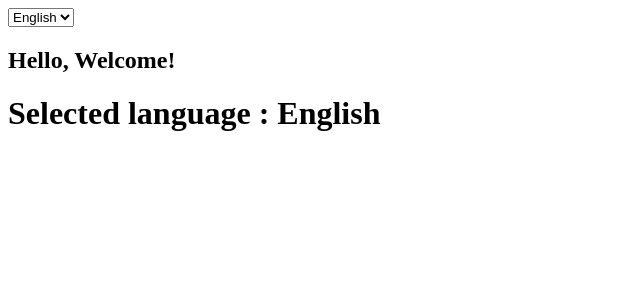
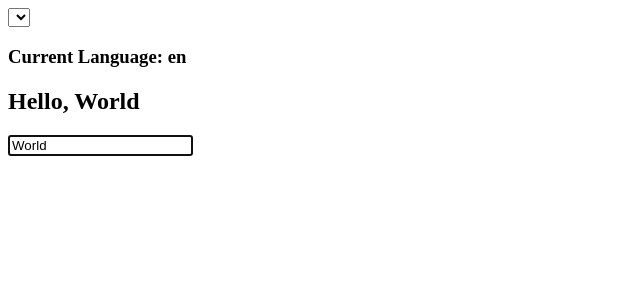
Before and after one commit to Zulk0rne1n/React-Exercises, a React (Create React App) app: page /counter in a window 1280 px wide. Shown: the top 300 px of the page, without its empty margins (0-640 px from the left). Built offline with nearby package versions, Linux system fonts and the light colour scheme.

Commit message:
useContext added

```diff
--- a/src/App.js
+++ b/src/App.js
@@ -1,45 +1,26 @@
-import React from "react"
-import { Counter } from "./Counter"
-import { Hello } from "./Hello"
+import React, { useState } from "react"
+import { LanguageContext } from "./LanguageContext"
 import { Welcome } from "./Welcome"
-import { ClickCounter } from "./ClickCounter"
-import { ClickTracker } from "./ClickTracker"
-import { InteractiveWelcome } from "./InteractiveWelcome"
-import { Login } from "./Login"
-import { UncontrolledLogin } from "./UncontrolledLogin"
-import { TodoList } from "./TodoList"
-import { Colors } from "./Colors"
-import { DisplayLanguage } from "./DisplayLanguage"
-import { LanguageContext } from "./LanguageContext"
 
 
+export function App() {
 
+    const [language, setLanguage] = useState('en')
 
+    function handleChangeLanguage(event) {
+        setLanguage(event.target.value)
 
-const items = ['Blue', 'Green', 'Yellow']
-
-export class App extends React.Component {
-
-    state = {
-        language: 'en'
     }
 
-    handleLanguageChange = (event) => {
-        this.setState({
-            language: event.target.value
-        })
-    }
-    render() {
-        return (
-            <div>
-                <select value={this.state.language} onChange={this.handleLanguageChange}>
-                    <option value='en'>English</option>
-                    <option value='tr'>Turkish</option>
-                </select>
-                <LanguageContext.Provider value={this.state.language}>
-                    <Hello value={this.state.language} />
-                    <DisplayLanguage />
-                </LanguageContext.Provider>
-            </div>)
-    }
+    return (
+        <div>
+            <select value={language} onChange={handleChangeLanguage}>
+                <option value="en"></option>
+                <option value="tr"></option>
+            </select>
+            <LanguageContext.Provider value={language}>
+                <Welcome />
+            </LanguageContext.Provider>
+        </div >)
+
 }
--- a/src/DisplayLanguage.js
+++ b/src/DisplayLanguage.js
@@ -1,29 +1,9 @@
-import React from "react";
-import { LanguageContext } from "./LanguageContext";
+import { useContext } from "react"
+import { LanguageContext } from "./LanguageContext"
 
-const AvailableLanguages = {
-    en: {
-        CURRENT_LANGUAGE: "Selected language : English"
-    },
-    tr: {
-        CURRENT_LANGUAGE: "Tercih edilen dil:  Türkçe"
-    }
+export function DisplayLanguage() {
+    const language = useContext(LanguageContext)
+    return (
+        <h3>Current Language: {language} </h3>
+    )
 }
-export class DisplayLanguage extends React.Component {
-    render() {
-
-        return (
-            <div>
-                <LanguageContext.Consumer >
-                    {language => {
-                        return (
-                            <h1>
-                                {AvailableLanguages[language].CURRENT_LANGUAGE}
-                            </h1>
-                        )
-                    }}
-                </LanguageContext.Consumer>
-            </div>
-        )
-    }
-}
--- a/src/Welcome.js
+++ b/src/Welcome.js
@@ -1,19 +1,24 @@
-import React from "react";
-import { Age } from "./Age";
+import React, { useEffect, useRef, useState } from "react";
 import './index.css'
+import { DisplayLanguage } from "./DisplayLanguage";
 
-export class Welcome extends React.Component {
-    render() {
-        return (
-            <div className="welcome">
-                <p>Welcome {this.props.name}</p>
-                {this.props.name === "John" && <Age age={this.props.age}  />}
-            </div>
-        )
+export function Welcome() {
+    const [name, setName] = useState('World')
+    const inputRef = useRef()
+
+    useEffect(() => {
+        inputRef.current.focus()
+    }, [])
+
+    function handleNameChange(event) {
+        setName(event.target.value)
     }
+
+    return (
+        <div>
+            <DisplayLanguage />
+            <h2>Hello, {name}</h2>
+            <input ref={inputRef} value={name} onChange={handleNameChange} />
+        </div>
+    )
 }
-
-
-// Welcome.defaultProps = {
-//     name: "Arda"
-// }
```
